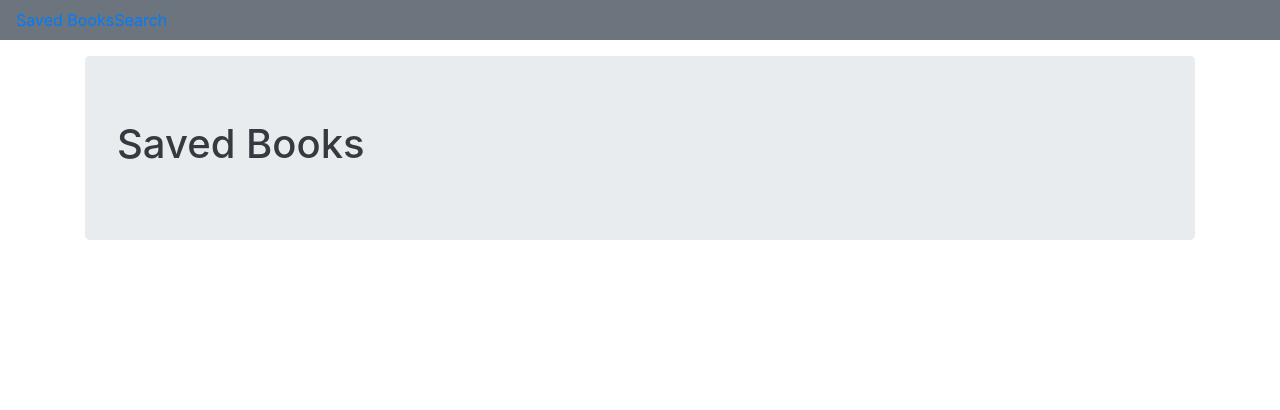
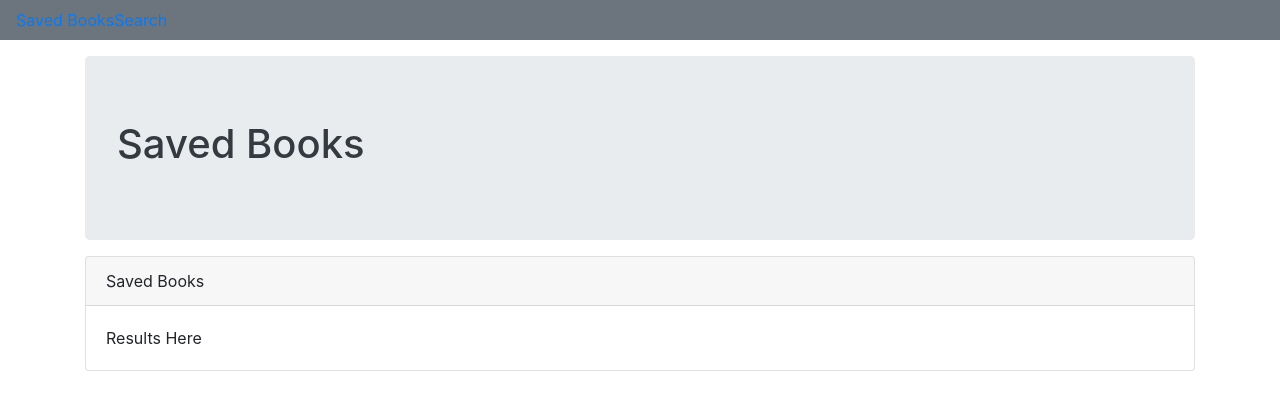
Before and after one commit to nbur4556/google-book-search-dotnet, a React (Create React App) app in the folder client/: page / in a window 1280 px wide. Shown: the top 410 px of the page. Built offline with nearby package versions, Linux system fonts and the light colour scheme.

Commit message:
feat: add book results component to saved books page

```diff
--- a/client/src/pages/Saved.js
+++ b/client/src/pages/Saved.js
@@ -2,11 +2,13 @@ import React from 'react';
 
 // Components
 import PageHeader from '../components/PageHeader.js';
+import BookResults from '../components/BookResults.js';
 
 function Saved() {
     return (
         <section>
             <PageHeader pageName="Saved Books" />
+            <BookResults header="Saved Books" />
         </section>
     )
 }
```
Also changed, not shown: 1 other file (tests, documents, lock files or other folders).
